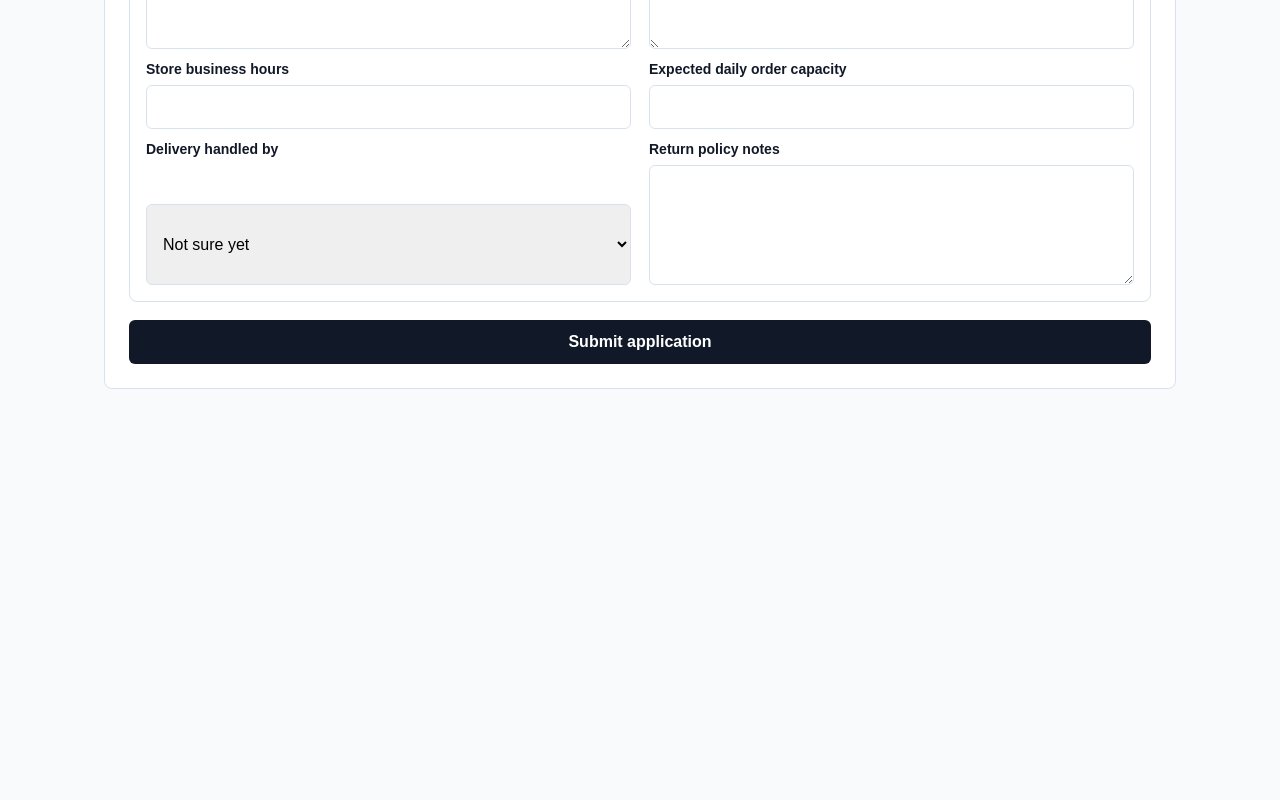
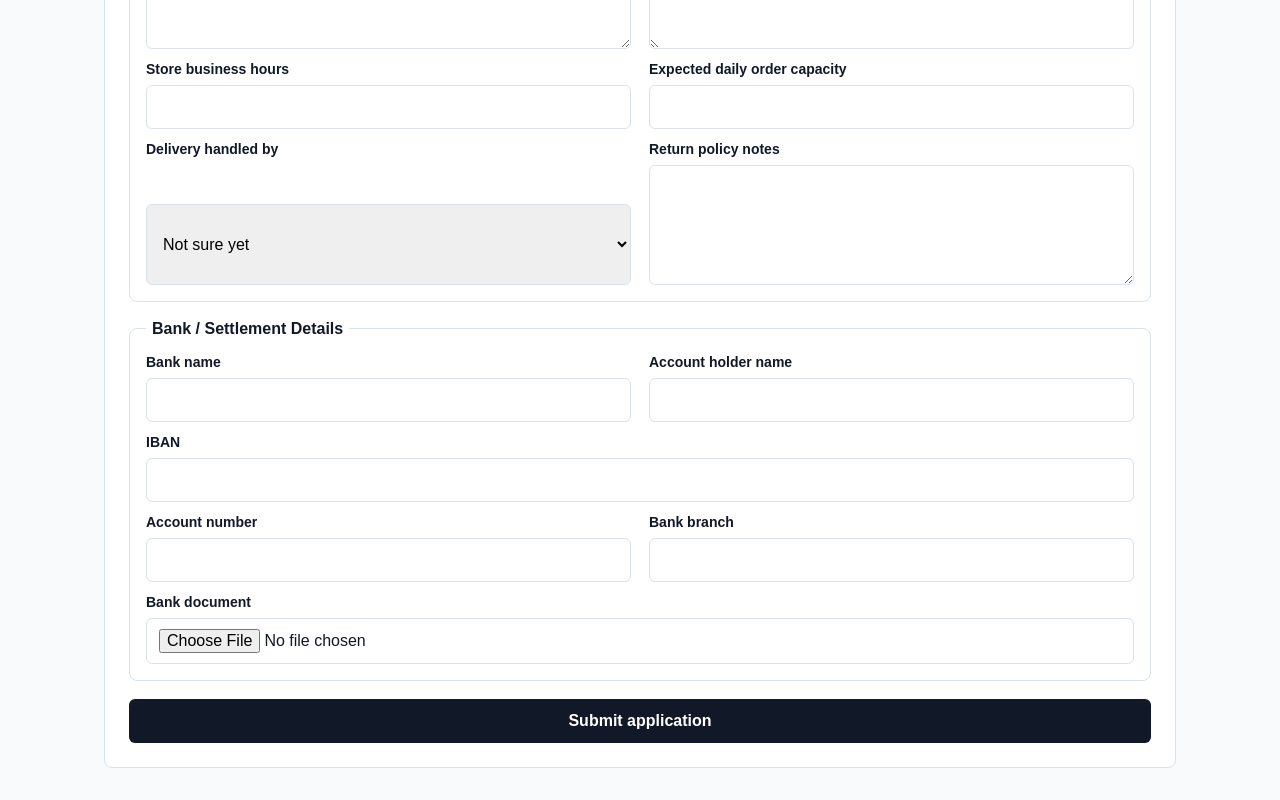
Before and after one commit to sinbad-supermarket/sinbad-commerce, a Next.js app: page /vendors/apply in a window 1280 px wide. Shown: the part 2159-2959 px from the top of the page. Before the commit the page ends 2580 px from the top, so only its background shows below. Built offline with nearby package versions, Linux system fonts and the light colour scheme.

Commit message:
Add vendor application bank details

```diff
--- a/components/vendor-application/vendor-application-form.tsx
+++ b/components/vendor-application/vendor-application-form.tsx
@@ -197,6 +197,42 @@ export function VendorApplicationForm({
         </div>
       </fieldset>
 
+      <fieldset className="fieldset">
+        <legend>Bank / Settlement Details</legend>
+        <div className="form-grid">
+          <label className="field">
+            <span>Bank name</span>
+            <input name="bank_name" required />
+          </label>
+          <label className="field">
+            <span>Account holder name</span>
+            <input name="account_holder_name" required />
+          </label>
+        </div>
+        <label className="field">
+          <span>IBAN</span>
+          <input name="iban" required />
+        </label>
+        <div className="form-grid">
+          <label className="field">
+            <span>Account number</span>
+            <input name="account_number" />
+          </label>
+          <label className="field">
+            <span>Bank branch</span>
+            <input name="bank_branch" />
+          </label>
+        </div>
+        <label className="field">
+          <span>Bank document</span>
+          <input
+            name="bank_document"
+            type="file"
+            accept="application/pdf,image/jpeg,image/png,image/webp"
+          />
+        </label>
+      </fieldset>
+
       <button className="primary-button" type="submit">
         Submit application
       </button>
--- a/features/vendor-applications/actions.ts
+++ b/features/vendor-applications/actions.ts
@@ -87,12 +87,19 @@ export async function submitVendorApplication(formData: FormData) {
     const authorizationDocumentPath = files.authorizationDocument
       ? documentPath(applicationId, "authorization", files.authorizationDocument)
       : null;
+    const bankDocumentPath = files.bankDocument
+      ? documentPath(applicationId, "bank", files.bankDocument)
+      : null;
 
     await uploadDocument(ownerDocumentPath, files.ownerDocument);
     await uploadDocument(licenseDocumentPath, files.licenseDocument);
 
     if (files.authorizationDocument && authorizationDocumentPath) {
       await uploadDocument(authorizationDocumentPath, files.authorizationDocument);
+    }
+
+    if (files.bankDocument && bankDocumentPath) {
+      await uploadDocument(bankDocumentPath, files.bankDocument);
     }
 
     const supabase = createSupabaseAdminClient();
@@ -102,6 +109,7 @@ export async function submitVendorApplication(formData: FormData) {
       owner_civil_id_or_passport_document_path: ownerDocumentPath,
       commercial_license_document_path: licenseDocumentPath,
       authorization_document_path: authorizationDocumentPath,
+      bank_document_path: bankDocumentPath,
     });
 
     if (error) {
--- a/features/vendor-applications/queries.ts
+++ b/features/vendor-applications/queries.ts
@@ -78,6 +78,12 @@ export async function getVendorApplicationDocuments(
           path: application.authorization_document_path,
         }
       : null,
+    application.bank_document_path
+      ? {
+          label: "Bank document",
+          path: application.bank_document_path,
+        }
+      : null,
   ].filter(Boolean) as { label: string; path: string }[];
 
   const supabase = createSupabaseAdminClient();
--- a/features/vendor-applications/types.ts
+++ b/features/vendor-applications/types.ts
@@ -45,6 +45,12 @@ export type VendorApplicationRow = {
   expected_daily_order_capacity: number | null;
   return_policy_notes: string | null;
   delivery_handled_by: DeliveryHandledBy | null;
+  bank_name: string;
+  account_holder_name: string;
+  iban: string;
+  account_number: string | null;
+  bank_branch: string | null;
+  bank_document_path: string | null;
   reviewed_by: string | null;
   reviewed_at: string | null;
   rejection_reason: string | null;
--- a/features/vendor-applications/validators.ts
+++ b/features/vendor-applications/validators.ts
@@ -42,12 +42,18 @@ export type VendorApplicationInput = {
   expected_daily_order_capacity: number | null;
   return_policy_notes: string | null;
   delivery_handled_by: DeliveryHandledBy | null;
+  bank_name: string;
+  account_holder_name: string;
+  iban: string;
+  account_number: string | null;
+  bank_branch: string | null;
 };
 
 export type VendorApplicationFiles = {
   ownerDocument: File;
   licenseDocument: File;
   authorizationDocument: File | null;
+  bankDocument: File | null;
 };
 
 export function optionalText(value: FormDataEntryValue | null) {
@@ -248,6 +254,14 @@ export function parseVendorApplicationFormData(formData: FormData): {
       ),
       return_policy_notes: optionalText(formData.get("return_policy_notes")),
       delivery_handled_by: optionalDeliveryHandledBy(formData.get("delivery_handled_by")),
+      bank_name: requiredText(formData.get("bank_name"), "Bank name"),
+      account_holder_name: requiredText(
+        formData.get("account_holder_name"),
+        "Account holder name",
+      ),
+      iban: requiredText(formData.get("iban"), "IBAN"),
+      account_number: optionalText(formData.get("account_number")),
+      bank_branch: optionalText(formData.get("bank_branch")),
     },
     files: {
       ownerDocument: requiredDocument(
@@ -259,6 +273,7 @@ export function parseVendorApplicationFormData(formData: FormData): {
         "Commercial license document",
       ),
       authorizationDocument,
+      bankDocument: optionalDocument(formData.get("bank_document"), "Bank document"),
     },
   };
 }
```
Also changed, not shown: components/admin/vendor-application-detail.tsx (+11 -0 lines), 2 other files (tests, documents, lock files or other folders).
